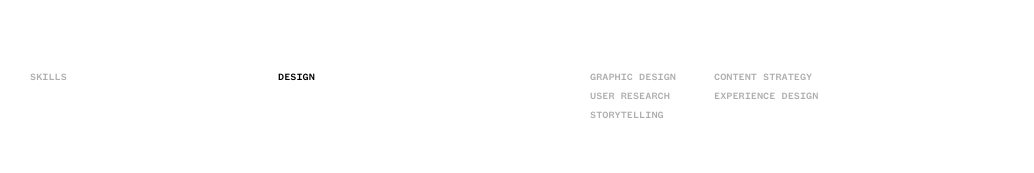
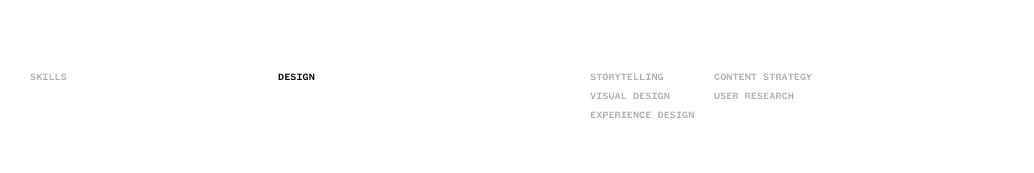
Before and after one commit to claret2002/portfolio2024-v1, a Next.js app: page / in a window 1280 px wide. Shown: the part 2467-2640 px from the top of the page, without its empty margins (0-1034 px from the left). Built offline with nearby package versions, Linux system fonts and the light colour scheme.

Commit message:
Chang in skill order

```diff
--- a/src/app/(index)/page.tsx
+++ b/src/app/(index)/page.tsx
@@ -305,13 +305,13 @@ export default function Home() {
                 <div className="col-start-5 col-span-2 ml-16 row-start-1">
                     <div className="flex flex-col mt-16 gap-1">
                         <h4 className="font-testFounders font-medium text-3xl text-customGray">
-                            GRAPHIC DESIGN
+                            STORYTELLING
                         </h4>
                         <h4 className="font-testFounders font-medium text-3xl text-customGray">
-                            USER RESEARCH
+                            VISUAL DESIGN
                         </h4>
                         <h4 className="font-testFounders font-medium text-3xl text-customGray">
-                            STORYTELLING
+                            EXPERIENCE DESIGN
                         </h4>
                     </div>
 
@@ -322,7 +322,7 @@ export default function Home() {
                         <h4 className="font-testFounders font-medium text-3xl text-customGray">
                             CONTENT STRATEGY </h4>
                         <h4 className="font-testFounders font-medium text-3xl text-customGray">
-                            EXPERIENCE DESIGN </h4>
+                            USER RESEARCH </h4>
 
                     </div>
 
```
